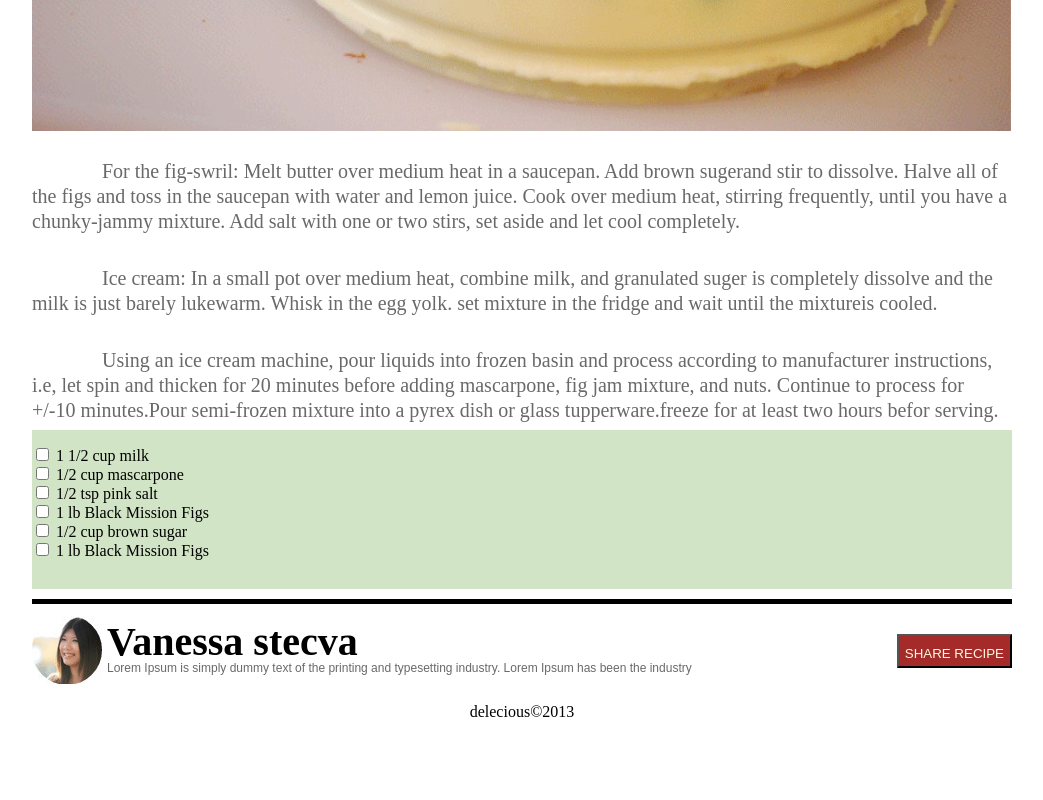
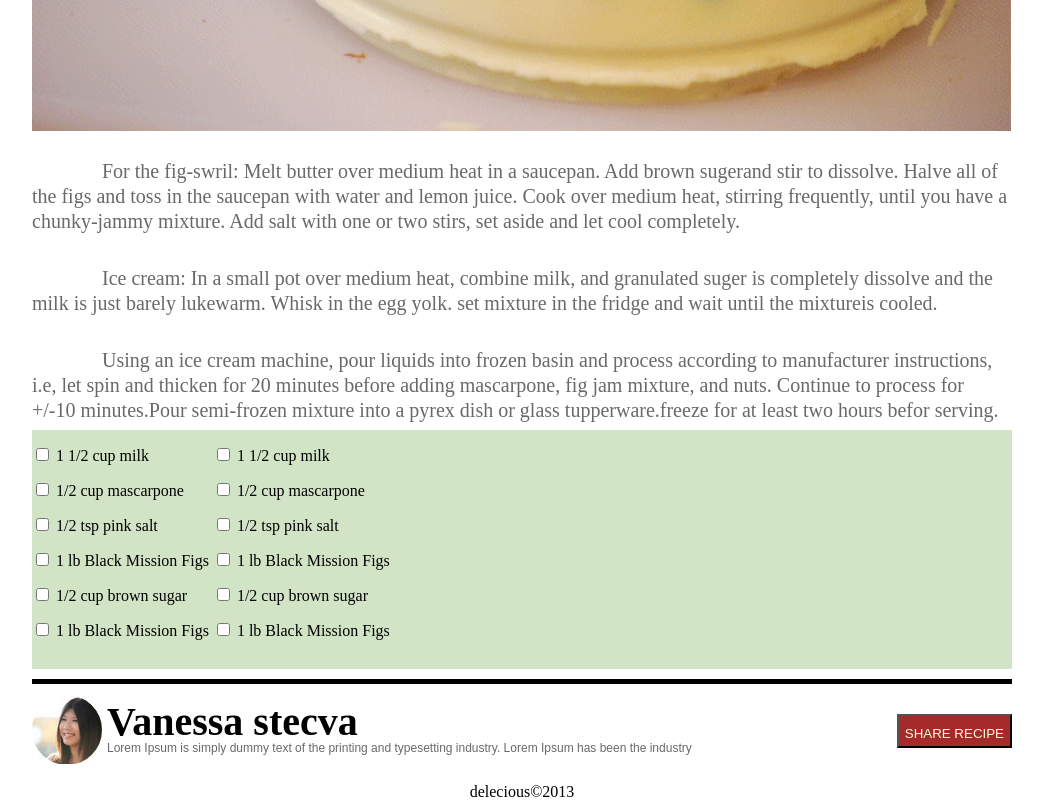
Before and after one commit to aliabu-yahia/Chocolate-Pizza, a plain HTML site: page index.html in a window 1280 px wide. Shown: the part 795-1595 px from the top of the page, without its empty margins (118-1161 px from the left). Before the commit the page ends 1515 px from the top, so only its background shows below. Drawn offline with Linux system fonts and the light colour scheme.

Commit message:
Update index.html

```diff
--- a/index.html
+++ b/index.html
@@ -45,28 +45,55 @@
             for at least two hours befor serving. </P><br><br>
         <div id ='form'>
             <form action="" >
+                <div id="leftForm">
             <input type="checkbox" name="cup milk"class="form">
             <label for="milk">1 1/2 cup milk</label>
+            <br>
             <br>
 
             <input type="checkbox" name="cup mascarpone"class="form">
             <label for="mascarpone">1/2 cup mascarpone</label>
             <br>
-
+            <br>
             <input type="checkbox" name="pink salt"class="form">
             <label for=" salt"> 1/2 tsp pink salt</label>
             <br>
-
+            <br>
             <input type="checkbox" name="Mission Figs"class="form">
             <label for="Figs">1 lb Black Mission Figs</label>
             <br>
-
+            <br>
             <input type="checkbox" name="brown sugar"class="form">
             <label for="  sugar"> 1/2 cup brown sugar</label>
             <br>
-
+            <br>
             <input type="checkbox" name="cup milk"class="form">
             <label for="milk">1 lb Black Mission Figs</label>
+        </div>
+        <div id="rightForm">
+            <input type="checkbox" name="cup milk"class="form">
+            <label for="milk">1 1/2 cup milk</label>
+            <br>
+            <br>
+            <input type="checkbox" name="cup mascarpone"class="form">
+            <label for="mascarpone">1/2 cup mascarpone</label>
+            <br>
+            <br>
+            <input type="checkbox" name="pink salt"class="form">
+            <label for=" salt"> 1/2 tsp pink salt</label>
+            <br>
+            <br>
+            <input type="checkbox" name="Mission Figs"class="form">
+            <label for="Figs">1 lb Black Mission Figs</label>
+            <br>
+            <br>
+            <input type="checkbox" name="brown sugar"class="form">
+            <label for="  sugar"> 1/2 cup brown sugar</label>
+            <br>
+            <br>
+            <input type="checkbox" name="cup milk"class="form">
+            <label for="milk">1 lb Black Mission Figs</label>
+        </div>
         </form>
     </div>
         <div id="tail">
```
